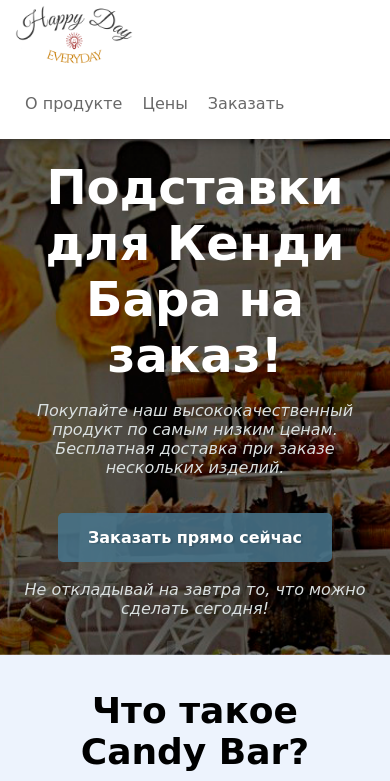
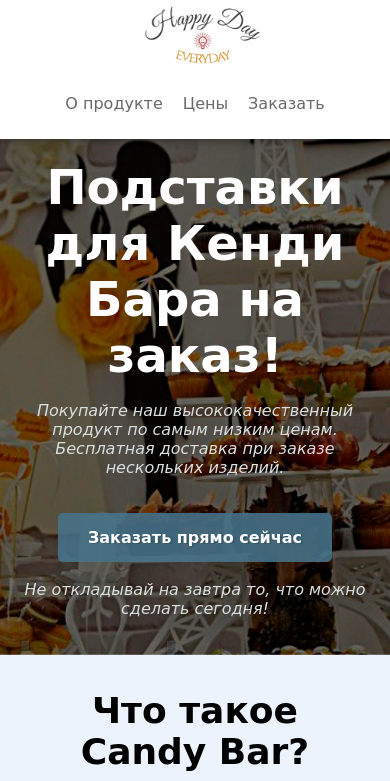
Before and after one commit to aspeiro3/candy_bar, a plain HTML site: page index.html in a window 390 px wide. Shown: the top 781 px of the page. Drawn offline with nearby package versions, Linux system fonts and the light colour scheme.

Commit message:
logo-header-center

```diff
--- a/css/header.css
+++ b/css/header.css
@@ -21,7 +21,7 @@
 .header-nav {
   margin-left: 15px;
   margin-right: 15px;
-  flex-wrap: wrap;
+  flex-wrap: nowrap;
   vertical-align: baseline;
   line-height: 70px;
 }
@@ -37,9 +37,12 @@
   transition: all ease .3s;
 }
 
-@media (max-width: 700px) {
-  .header {
-    position: relative;
-    opacity: none;
+@media (max-width: 460px) {
+  .header-nav {
+    margin: 0 auto;
+  }
+
+  .logo-center {
+    text-align: center;
   }
 }
--- a/index.html
+++ b/index.html
@@ -27,11 +27,11 @@
     <div class="header">
       <div class="header-content-wrapper display-flex container">
         <div class="logo">
-          <img class="header-img" src="images/header.png" alt="[logo]">
+          <p class="logo-center"><img class="header-img" src="images/header.png" alt="[logo]"></p>
         </div>
 
         <div class="header-nav display-flex">
-          <a class="href href-scroll" href="#candy_bar">О продукте</a>
+          <a class="href href-scroll" href="#candy_bar">О&nbsp;продукте</a>
           <a class="href href-scroll" href="#price">Цены</a>
           <a class="href href-scroll" href="#price">Заказать</a>
         </div>
```
